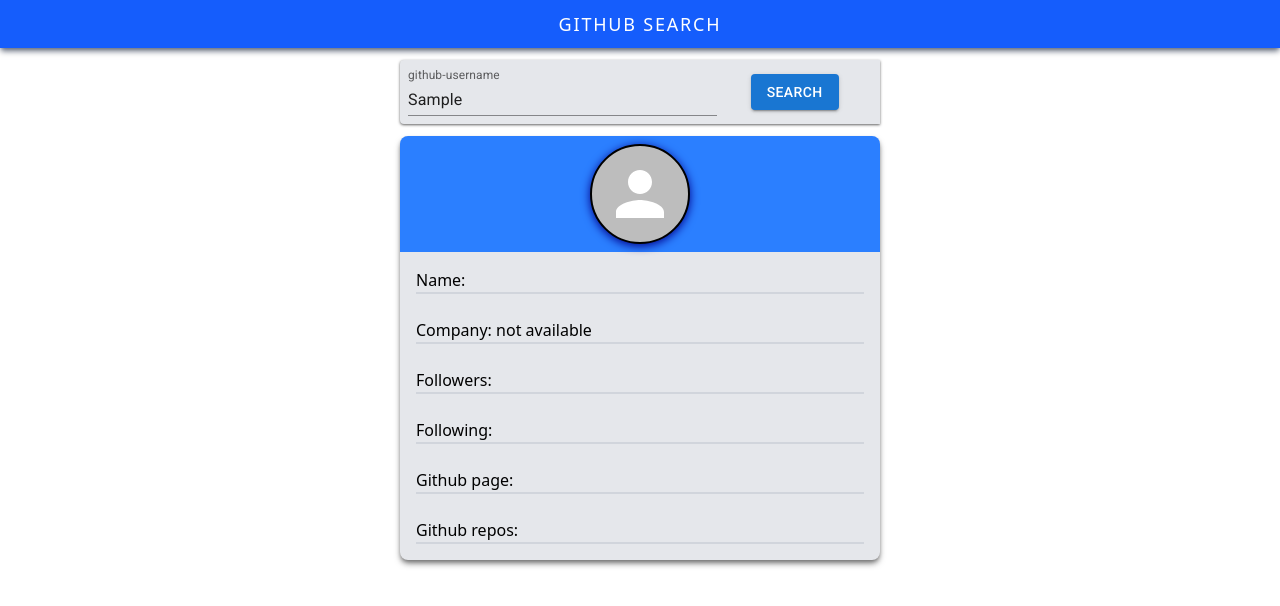
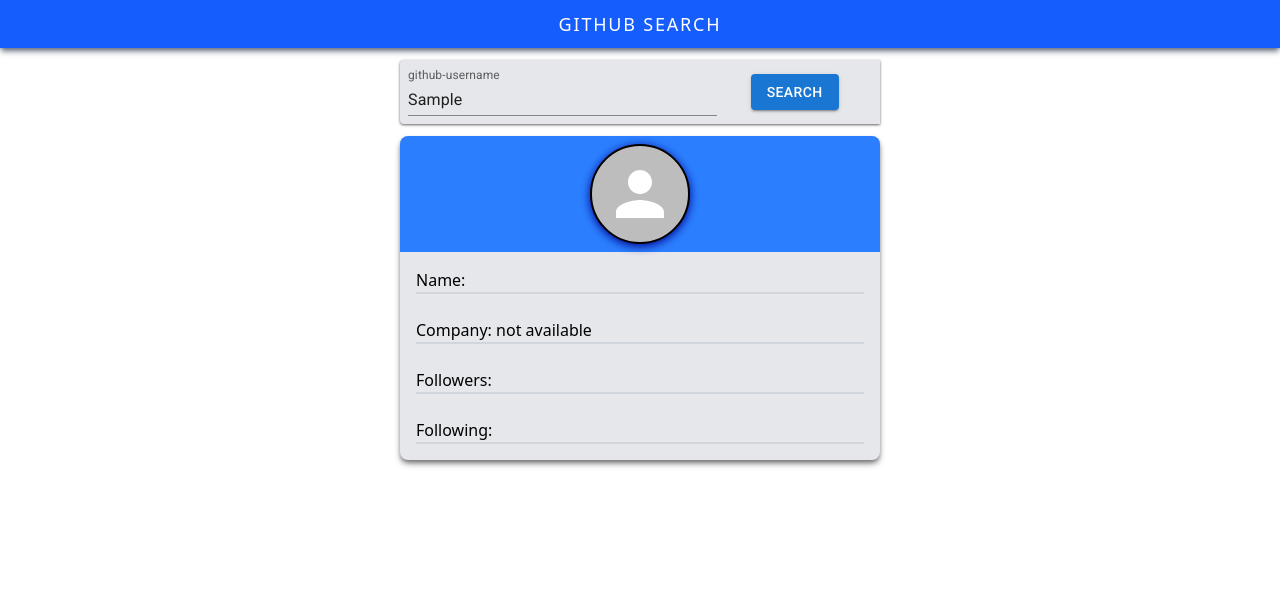
Before and after one commit to kostovJP/github-search, a React (Vite) app: page / in a window 1280 px wide. Both pictures are taken after typing "Sample" into the empty fields and a click on the button "SEARCH". Shown: the top 606 px of the page. Built offline with nearby package versions, Linux system fonts and the light colour scheme; no server answers.

Commit message:
changes to info component

```diff
--- a/src/components/info_container.jsx
+++ b/src/components/info_container.jsx
@@ -32,12 +32,6 @@
         <span className={spanCss}>Company: {userData.company ? userData.company : "not available"}</span>
         <span className={spanCss}>Followers: {userData.followers}</span>
         <span className={spanCss}>Following: {userData.following}</span>
-        <span className={spanCss}>Github page: <a href={userData.github_page}
-            className="text-purple-500 hover:underline"
-        >{userData.github_page}</a></span>
-        <span className={spanCss}>Github repos: <a href={userData.github_repos}
-            className="text-purple-500 hover:underline"
-        >{userData.github_repos}</a></span>
       </section>
     </div>
   );
```
